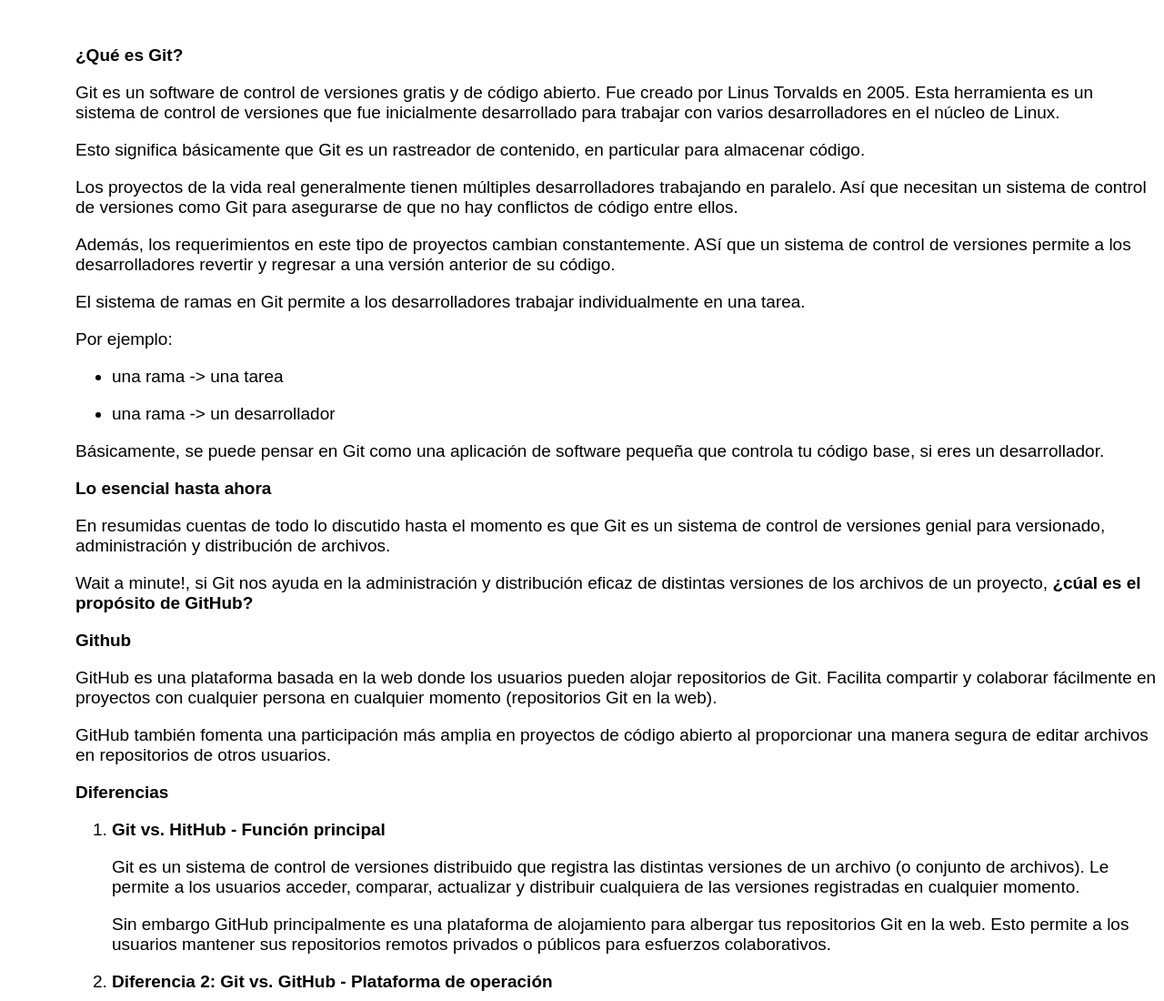
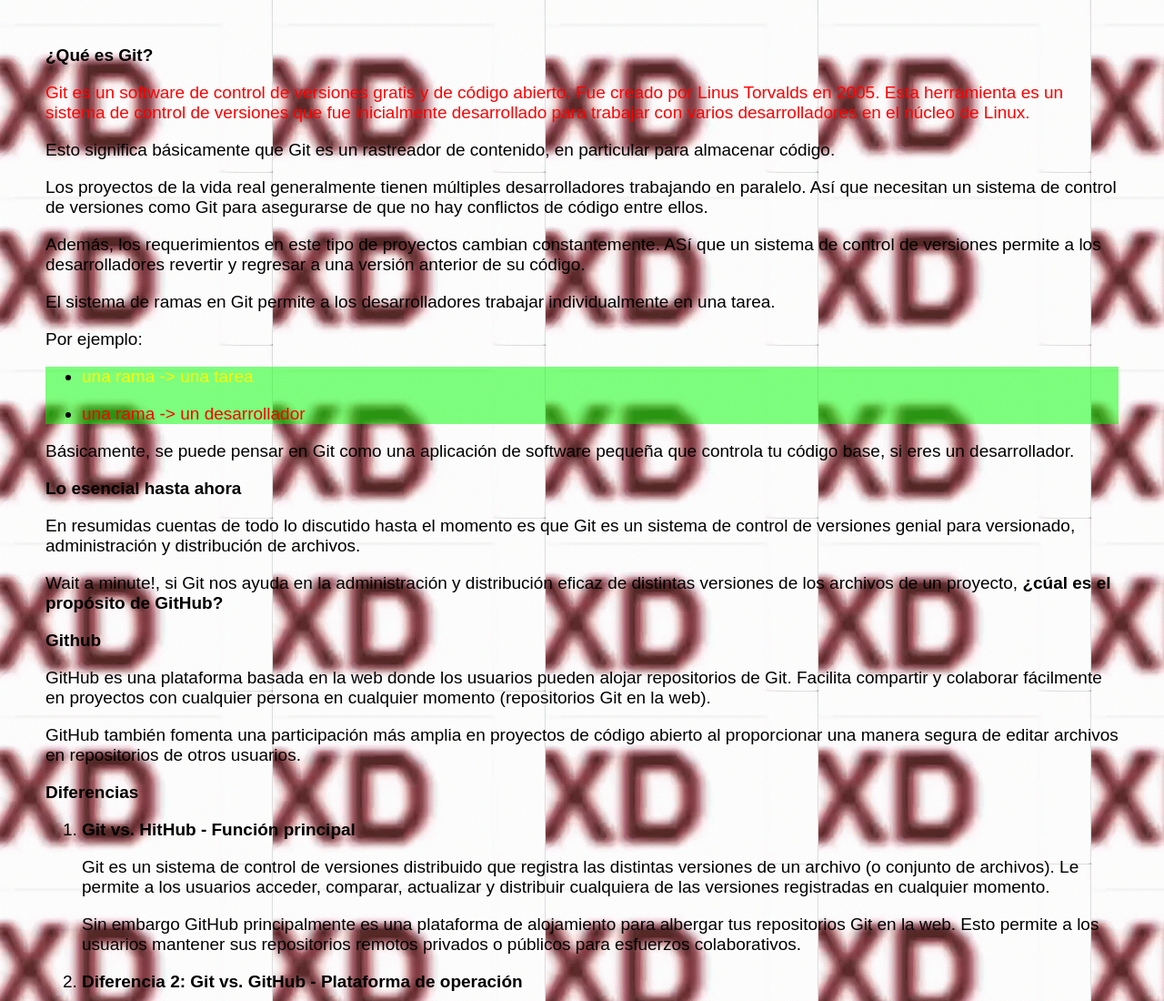
Before and after one commit to EricMolina/css, a plain HTML site: page index.html in a window 1280 px wide. Shown: the top 1100 px of the page at 91% size. Drawn offline with Linux system fonts and the light colour scheme.

Commit message:
first commit

```diff
--- a/index.html
+++ b/index.html
@@ -9,22 +9,23 @@
     <link rel="shortcut icon" href="./img/github-alt-brands.svg" type="image/x-icon">
 </head>
 
-<body style="font-family:Arial, Helvetica, sans-serif; padding-left: 75px; margin-top: 50px; font-size: 19px;">
+<body style="font-family:Arial, Helvetica, sans-serif; padding: 0px 50px; margin: 0; margin-top: 50px; font-size: 19px; background-image:url(./img/xd.gif);">
 
     <b>¿Qué es Git?</b>
-    <p>Git es un software de control de versiones gratis y de código abierto. Fue creado por Linus Torvalds en 2005. Esta herramienta es un sistema de control de versiones que fue inicialmente desarrollado para trabajar con varios desarrolladores en el núcleo
+    <!--Estilos en línea: agregando atributo "style"-->
+    <p style="color:red;">Git es un software de control de versiones gratis y de código abierto. Fue creado por Linus Torvalds en 2005. Esta herramienta es un sistema de control de versiones que fue inicialmente desarrollado para trabajar con varios desarrolladores en el núcleo
         de Linux.</p>
     <p>Esto significa básicamente que Git es un rastreador de contenido, en particular para almacenar código.</p>
     <p>Los proyectos de la vida real generalmente tienen múltiples desarrolladores trabajando en paralelo. Así que necesitan un sistema de control de versiones como Git para asegurarse de que no hay conflictos de código entre ellos.</p>
     <p>Además, los requerimientos en este tipo de proyectos cambian constantemente. ASí que un sistema de control de versiones permite a los desarrolladores revertir y regresar a una versión anterior de su código.</p>
     <p>El sistema de ramas en Git permite a los desarrolladores trabajar individualmente en una tarea.</p>
     <p>Por ejemplo:</p>
-    <ul>
+    <ul style="background-color: rgba(0, 255, 0, 0.5);">
         <li>
-            <p>una rama -> una tarea</p>
+            <p style="color: yellow;">una rama -> una tarea</p>
         </li>
         <li>
-            <p>una rama -> un desarrollador</p>
+            <p style="color: red;">una rama -> un desarrollador</p>
         </li>
     </ul>
 
```
Also changed, not shown: img/xd.gif (added), img/xd.png (added).
